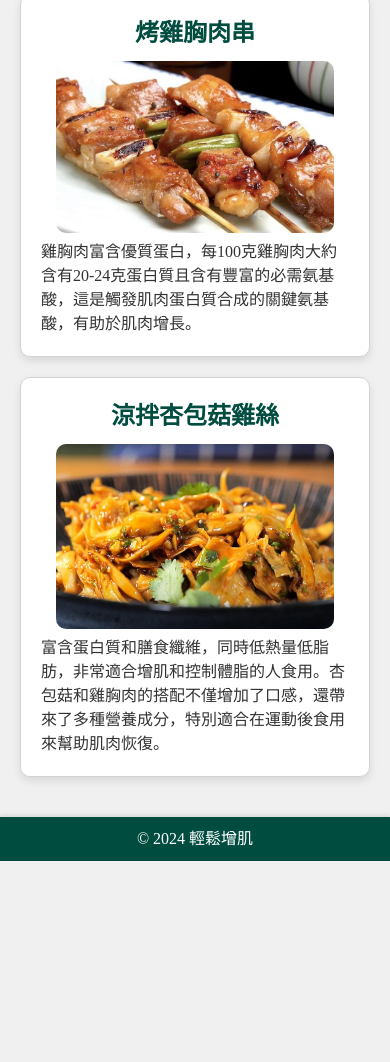
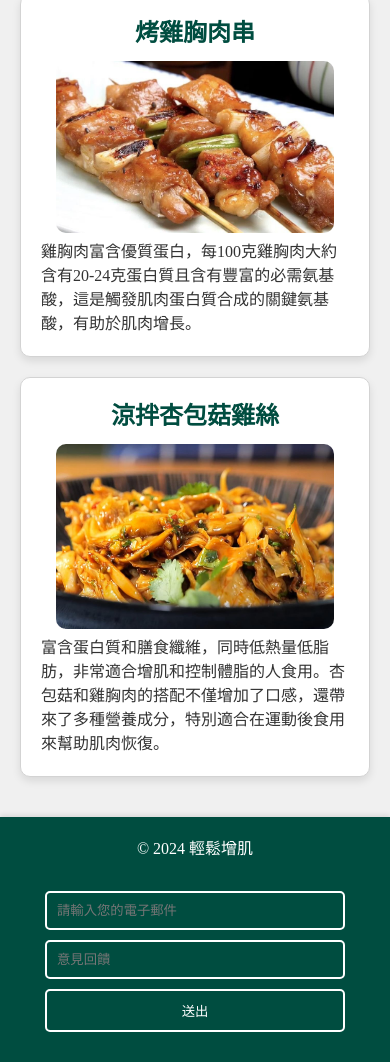
Before and after one commit to yingting-992/healthy, a plain HTML site: page website/Build_muscle/Build_muscle.html in a window 390 px wide. Shown: the part 3008-4070 px from the top of the page. Before the commit the page ends 3869 px from the top, so only its background shows below. Drawn offline with nearby package versions, Linux system fonts and the light colour scheme.

Commit message:
footer優化和回饋功能

```diff
--- a/website/Build_muscle/Build_muscle.css
+++ b/website/Build_muscle/Build_muscle.css
@@ -289,3 +289,113 @@ footer p {
     font-weight: bold; /* 標題加粗 */
     margin: 0 0 5px; /* 標題下方的間距 */
 }
+
+footer p {
+    margin-top:10px;
+}
+
+.qr-code {
+    margin-right: 550px;
+
+}
+
+.qr-code img {
+    max-width: 80px;
+    /* 限制圖片寬度 */
+    height: auto;
+    /* 保持圖片比例 */
+    display: inline-block;
+    /* 確保圖片為行內元素 */
+    vertical-align: middle;
+    /* 保證圖片和文字對齊 */
+    border-radius: 10px;
+    /* 圖片圓角效果 */
+}
+
+.newsletter img {
+    height: auto;
+    /* 保持圖片比例 */
+    display: inline-block;
+    /* 確保圖片為行內元素 */
+    vertical-align: middle;
+    /* 保證圖片和文字對齊 */
+    border-radius: 10px;
+    /* 圖片圓角效果 */
+    align-items: left;
+    position: absolute;
+    left:150px;
+    top: 0px;
+}
+
+.newsletter {
+    background-color: #004d40;
+    color: white;
+    padding: 40px 0;
+    display: flex;
+    flex-direction: column;
+    align-items: center;
+    justify-content: center;
+    /* 水平置中 */
+    position: relative;
+}
+
+.newsletter p {
+    margin-bottom: 20px;
+}
+
+.newsletter input,
+.newsletter button {
+    background-color: transparent;
+    color: white;
+    border: 2px solid white;
+    padding: 10px;
+    border-radius: 5px;
+}
+
+.newsletter input {
+    width: 250px;
+    margin-right: 15px;
+    margin-top:10px;
+}
+
+.newsletter button {
+    width: 80px;
+    cursor: pointer;
+}
+
+.qr-code h5 {
+    margin-top: 10px;
+}
+
+@media (max-width: 768px) {
+    .newsletter {
+        padding: 20px 10px;
+        flex-direction: column; /* 改變為垂直排列 */
+        align-items: center; /* 置中對齊 */
+        flex-wrap: wrap;
+    }
+
+    .newsletter img {
+        left: 50px;
+        max-width:80px;
+    }
+
+    .newsletter input {
+        width: 90%; /* 輸入框寬度100% 適應螢幕 */
+        max-width: 300px;
+        margin-right: 0;
+        margin-top: 10px;
+    }
+
+    .newsletter button {
+        width: 90%; /* 按鈕寬度100% 適應螢幕 */
+        max-width: 300px;
+        margin-top: 10px;
+    }
+}
+
+@media (max-width: 426px) {
+    .newsletter img {
+        display: none;
+    }
+}
--- a/website/Build_muscle/Build_muscle.html
+++ b/website/Build_muscle/Build_muscle.html
@@ -116,11 +116,16 @@
 
     <footer>
         <p>&copy; 2024 輕鬆增肌</p>
+        <section class="newsletter">
+            <form action="https://api.web3forms.com/submit" method="POST">
+                <input type="hidden" name="access_key" value="0ad6bf26-9d35-47eb-ace4-33068014e730">
+                <img src="../圖片/官方LINE.png" alt="Image" width="100" height="100">
+                <input type="email" name="email" placeholder="請輸入您的電子郵件" required>
+                <input type="text" name="message" placeholder="意見回饋" required>
+                <button type="submit">送出</button>
+            </form>
+        </section>
     </footer>
-
-
-
-
 
 
 </body>
```
